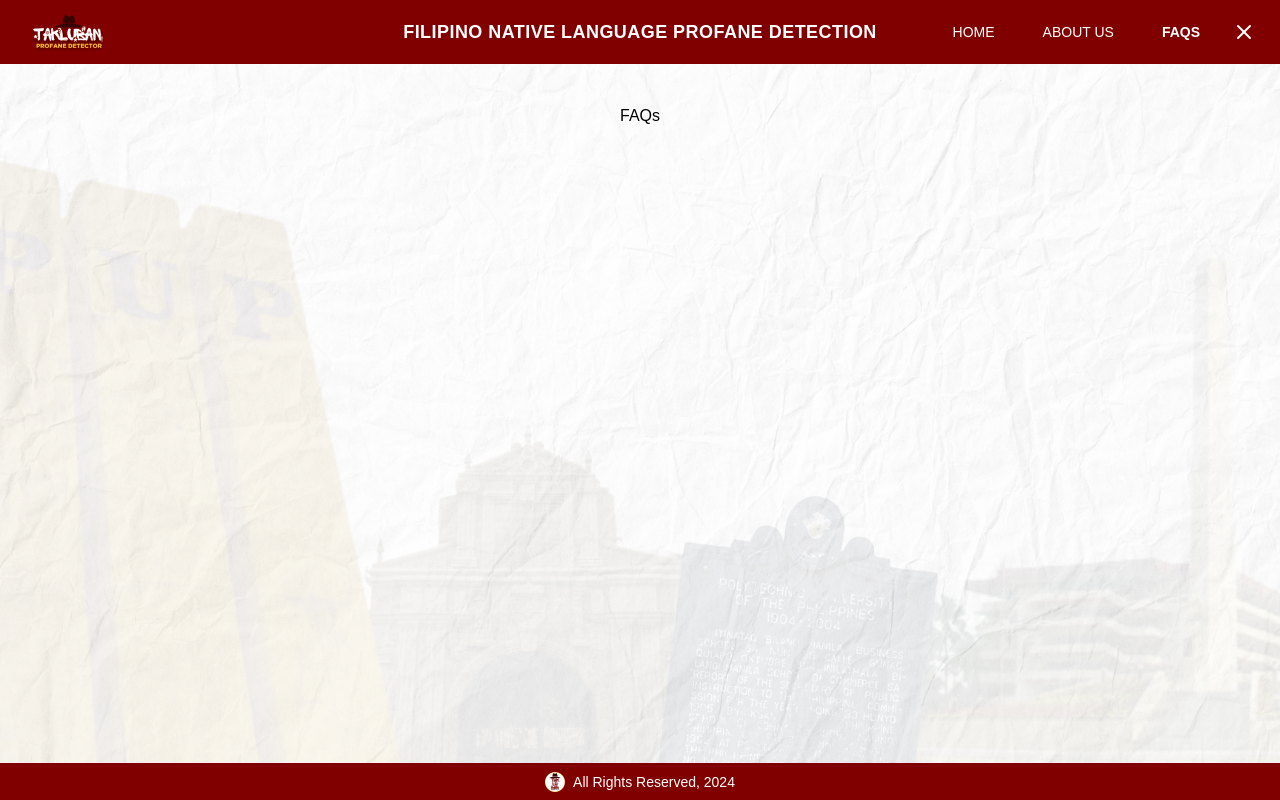
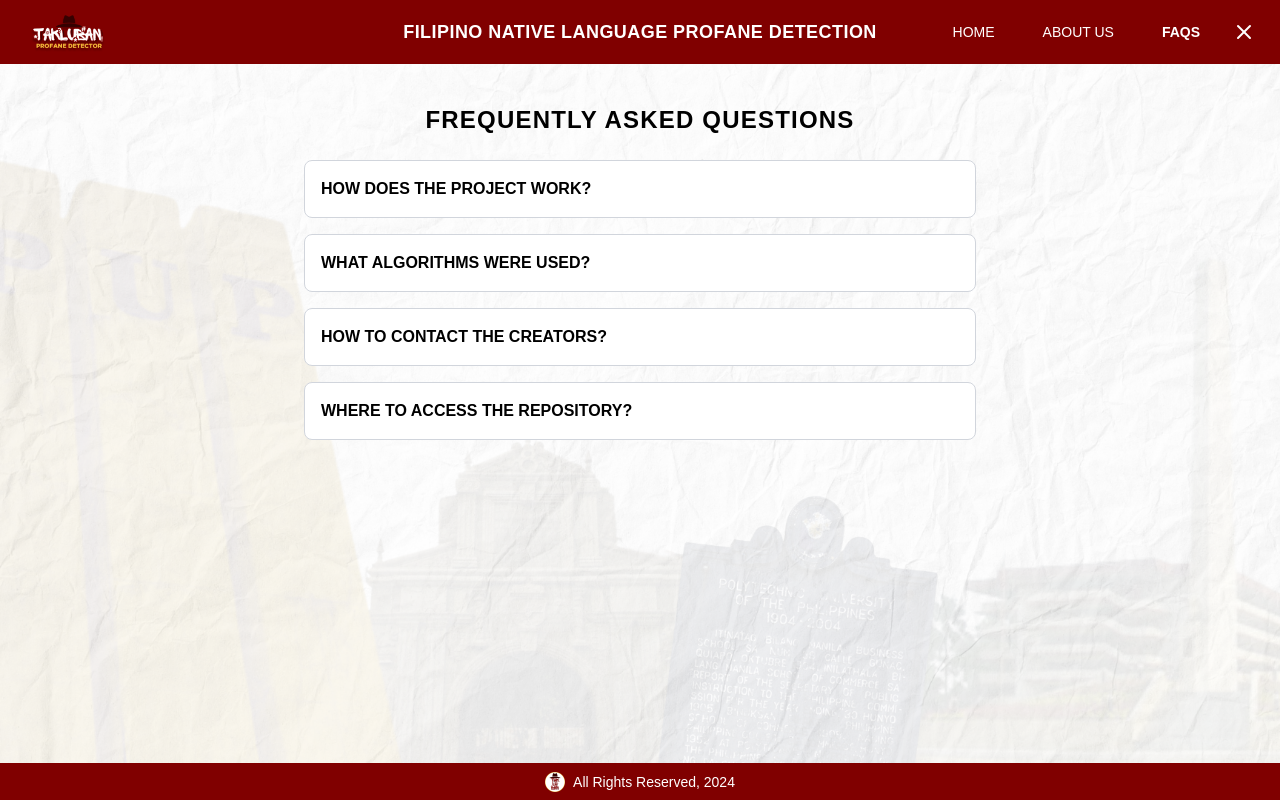
Before and after one commit to J10-A8ARR3/takluban-rvmp, a React (Vite) app: page /faqs in a window 1280 px wide. Built offline with nearby package versions, Linux system fonts and the light colour scheme.

Commit message:
NAVBAR revamp

```diff
--- a/src/App.jsx
+++ b/src/App.jsx
@@ -5,6 +5,7 @@ import Footer from "./components/Footer";
 import Index from "./pages/Index";
 import Home from "./pages/Home";
 import Creators from "./pages/Creators";
+import FAQs from "./pages/FAQs";
 
 
 function App() {
@@ -18,7 +19,7 @@ function App() {
             <Route path="/index" element={<Index />} />
             <Route path="/home" element={<Home />} />
             <Route path="/creator" element={<Creators />} />
-            <Route path="/faqs" element={<h1 className="text-center mt-10">FAQs</h1>} />
+            <Route path="/faqs" element={<FAQs />} />
           </Routes>
         </div>
         <Footer />
--- /dev/null
+++ b/src/components/FAQSContent.jsx
@@ -0,0 +1,77 @@
+import React, { useState } from 'react';
+
+const FAQSContent = () => {
+  const [isOpen, setIsOpen] = useState(null);
+
+  const faqData = [
+    {
+      question: "How does the project work?",
+      answer: `The project identifies the language of a given sentence, performs POS tagging, and detects profanity.
+        It uses a trained language identification model, a POS tagger, and an SVM-based profanity detection system.
+        If a sentence is profane, it is censored, and results are displayed.`
+    },
+    {
+      question: "What algorithms were used?",
+      answer: (
+        <ul className="list-disc ml-6">
+          <li><b>Naive Bayes</b> for Language Identification</li>
+          <li><b>Stanford POS Tagger</b> for POS Tagging</li>
+          <li><b>Support Vector Machine & N-gram</b> for Profanity Detection</li>
+        </ul>
+      )
+    },
+    {
+      question: "How to contact the creators?",
+      answer: (
+        <p>
+          Send an email to <a href="mailto:takluban24@gmail.com" className="text-maroon-700 underline">takluban24@gmail.com</a>.<br />
+          Or contact:
+          <ul className="list-disc ml-6 mt-2">
+            <li><b>Annalyn P. Belen</b> - <a href="mailto:annalynpelaez26@gmail.com" className="text-maroon-700 underline">annalynpelaez26@gmail.com</a></li>
+            <li><b>Jeo C. Abarre</b> - <a href="mailto:jeoabarre.07@gmail.com" className="text-maroon-700 underline">jeoabarre.07@gmail.com</a></li>
+            <li><b>Randolph V. Larano</b> - <a href="mailto:randolphlarano@gmail.com" className="text-maroon-700 underline">randolphlarano@gmail.com</a></li>
+            <li><b>Telisha Jelena B. Gonzales</b> - <a href="mailto:tishagonzales1709@gmail.com" className="text-maroon-700 underline">tishagonzales1709@gmail.com</a></li>
+          </ul>
+        </p>
+      )
+    },
+    {
+      question: "Where to access the repository?",
+      answer: <p>Visit <a href="https://github.com/lalanglarano/TAKLUBAN-FILIPINO-NATIVE-LANGUAGE-PROFANE-DETECTION" className="text-maroon-700 underline">GitHub Repository</a>.</p>
+    }
+  ];
+
+  return (
+    <div>
+      <div className="max-w-2xl mx-auto mt-10">
+        <h2 className="text-2xl font-bold text-center text-maroon-800 uppercase tracking-wider">
+          FREQUENTLY ASKED QUESTIONS
+        </h2>
+        <ul className="mt-6 space-y-4">
+          {faqData.map((faq, index) => (
+            <li key={index} className="bg-white border border-gray-300 rounded-lg overflow-hidden">
+              <button
+                onClick={() => setIsOpen(isOpen === index ? null : index)}
+                className={`w-full p-4 text-left cursor-pointer text-maroon-700 font-semibold bg-maroon-100
+                  ${isOpen === index ? '' : 'uppercase'}`}
+              >
+                {faq.question}
+              </button>
+              <div
+                className={`transition-all duration-300 ease-in-out ${isOpen === index ? 'max-h-96 py-4' : 'max-h-0 py-0'} overflow-hidden p-4 text-gray-700`}
+              >
+                {typeof faq.answer === 'string' ? (
+                  <p>{faq.answer}</p>
+                ) : (
+                  faq.answer
+                )}
+              </div>
+            </li>
+          ))}
+        </ul>
+      </div>
+    </div>
+  );
+};
+
+export default FAQSContent;
--- a/src/pages/FAQs.jsx
+++ b/src/pages/FAQs.jsx
@@ -1,11 +1,12 @@
-import React from 'react'
+import React from 'react';
+import FAQSContent from '../components/FAQSContent';
 
 const FAQs = () => {
   return (
     <div>
+      <FAQSContent />
+    </div>
+  );
+};
 
-    </div>
-  )
-}
-
-export default FAQs
+export default FAQs;
```
